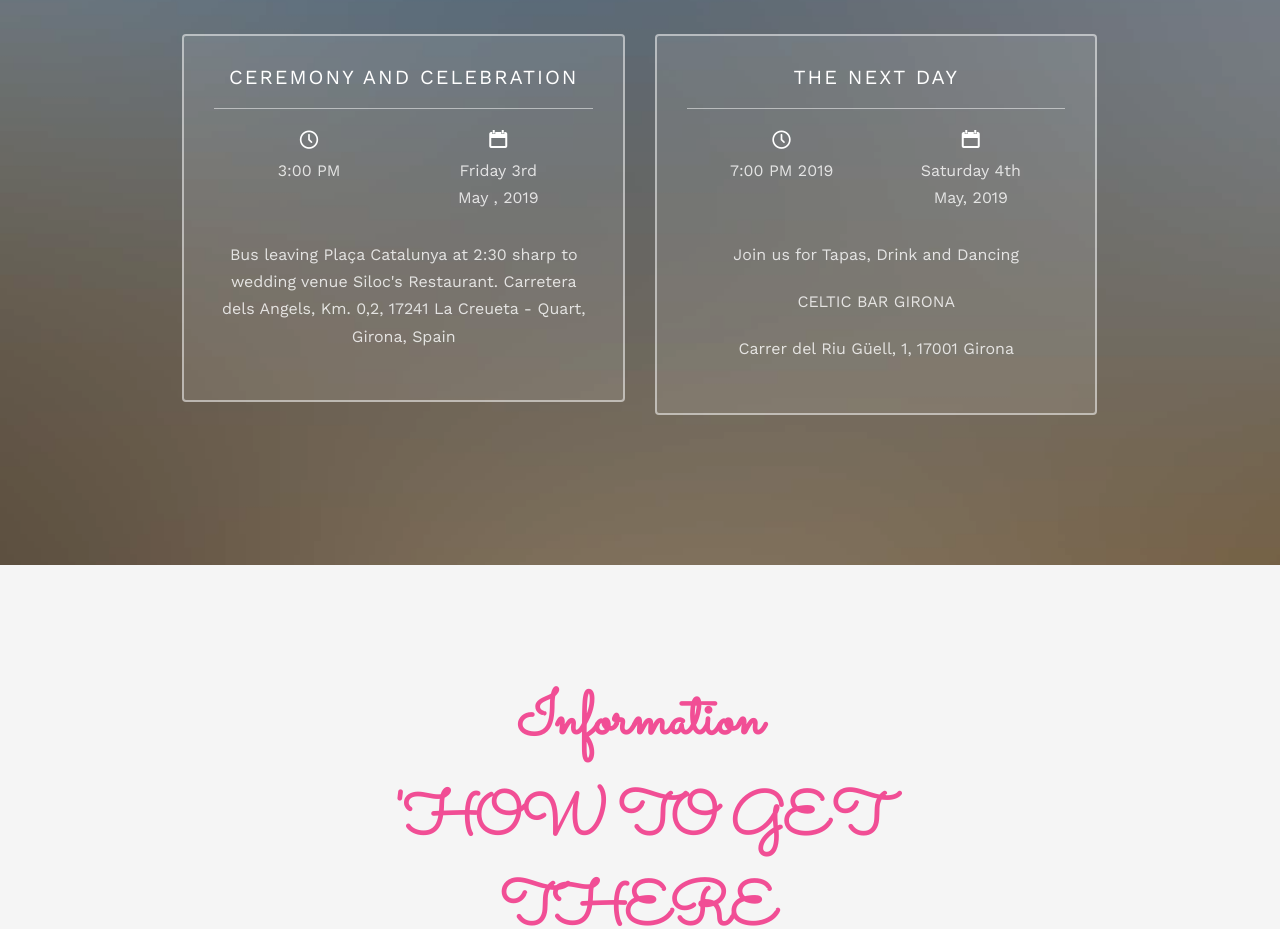
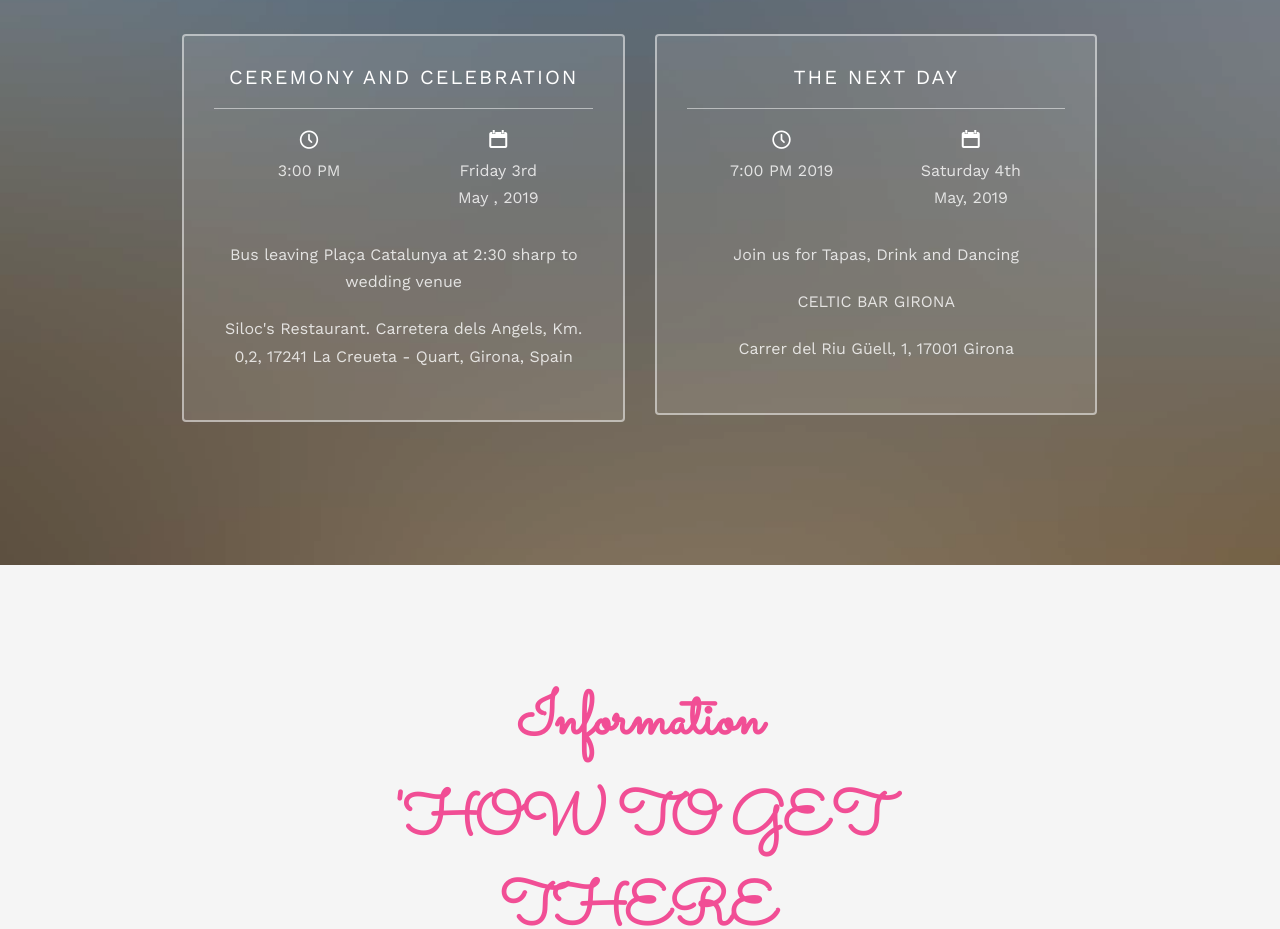
Before and after one commit to degzs101/weddingwebsite-, a plain HTML site: page index.html in a window 1280 px wide. Shown: the part 1840-2769 px from the top of the page. Drawn offline with nearby package versions, Linux system fonts and the light colour scheme; files whose address does not match are found by name.

Commit message:
Update index.html

```diff
--- a/index.html
+++ b/index.html
@@ -152,7 +152,8 @@
 										<span>Friday 3rd</span>
 										<span>May , 2019</span>
 									</div>
-									<p>Bus leaving  Plaça Catalunya at 2:30 sharp to wedding venue Siloc's Restaurant. Carretera dels Angels, Km. 0,2, 17241 La Creueta - Quart, Girona, Spain</p>
+									<p>Bus leaving  Plaça Catalunya at 2:30 sharp to wedding venue<p/>
+									<p>Siloc's Restaurant. Carretera dels Angels, Km. 0,2, 17241 La Creueta - Quart, Girona, Spain</p>
 								</div>
 							</div>
 							<div class="col-md-6 col-sm-6 text-center">
```
